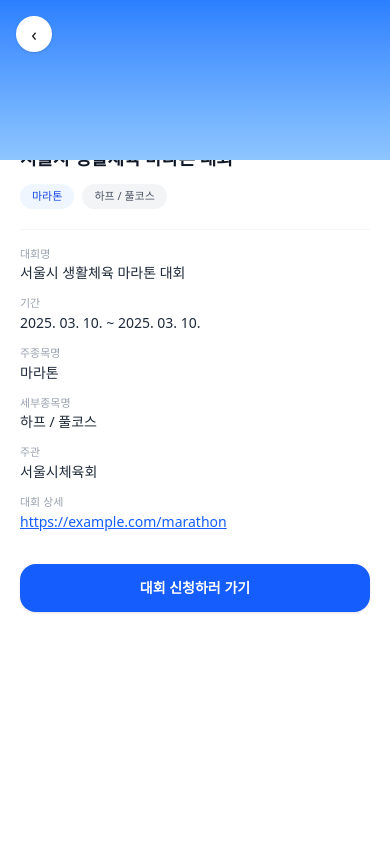
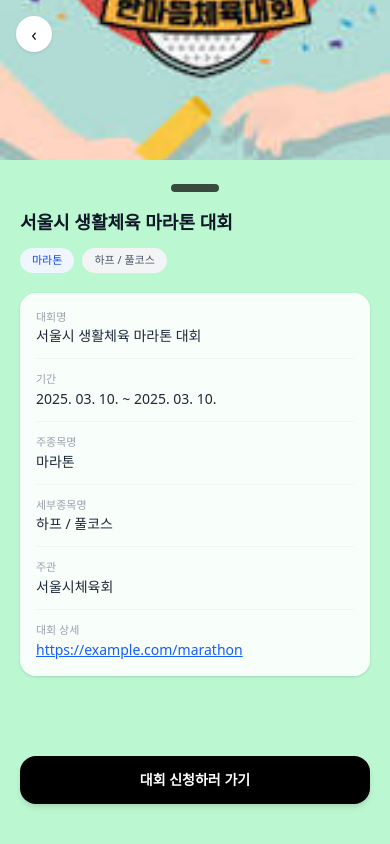
Before and after one commit to 2025-KSPO-Project/kspo_frontend, a Next.js app: page /competitions/1 in a window 390 px wide. Built offline with nearby package versions, Linux system fonts and the light colour scheme; no server answers.

Commit message:
style: :iphone: 체육대회 상세 페이지 퍼블리싱 수정

```diff
--- a/src/app/competitions/[id]/page.tsx
+++ b/src/app/competitions/[id]/page.tsx
@@ -22,9 +22,7 @@ export default function CompetitionDetailPage() {
   const router = useRouter();
   const params = useParams<{ id: string }>();
 
-  // useParams가 string | string[] 가능성이 있어서 방어적으로 처리
   const id = Array.isArray(params.id) ? params.id[0] : params.id;
-
   const competition = competitionsMock.find((c) => c.id === id);
 
   if (!competition) {
@@ -44,25 +42,36 @@ export default function CompetitionDetailPage() {
   }
 
   return (
-    <div className="flex min-h-screen flex-col ">
-      <header className="relative h-40 w-full bg-linear-to-b from-blue-500 to-blue-300 px-4 pt-4">
+    <div className="flex min-h-screen flex-col">
+      {/* 상단 배경 + 뒤로가기 버튼 */}
+      <header className="relative h-40 w-full overflow-hidden px-4 pt-4">
+        {/* 배경 이미지 */}
+        <div
+          className="absolute inset-0 bg-cover bg-center"
+          style={{
+            backgroundImage: 'url("/images/demo-competition-header.png")',
+          }}
+        />
+        {/* 리스트 페이지와 동일한 위치의 뒤로가기 버튼 */}
         <button
           type="button"
           onClick={() => router.back()}
-          className="cursor-pointer flex h-9 w-9 items-center justify-center rounded-full bg-white shadow-sm"
+          className="cursor-pointer absolute left-4 top-4 flex h-9 w-9 items-center justify-center rounded-full bg-white shadow-sm"
         >
           <span className="text-lg leading-none">‹</span>
         </button>
       </header>
 
-      {/* 내용 카드 */}
-      <main className="-mt-10 flex-1 rounded-t-3xl bg-white px-5 pb-8 pt-6 shadow-[0_-6px_20px_rgba(0,0,0,0.04)]">
-        {/* 대회명 */}
+      {/* 내용 영역 */}
+      <main className="flex-1 rounded-full px-5 pb-8 pt-6 flex flex-col">
+        {/* 상단 둥근 구분선(handle) */}
+        <div className="mx-auto mb-4 h-2 w-12 rounded-full bg-black/70" />
+
+        {/* 제목 + 태그 */}
         <h1 className="text-lg font-semibold text-gray-900">
           {competition.name}
         </h1>
 
-        {/* 간단 태그들 (주종목, 세부종목) */}
         <div className="mt-3 flex flex-wrap gap-2 text-[11px]">
           <span className="rounded-full bg-blue-50 px-3 py-1 font-medium text-blue-700">
             {competition.mainEvent}
@@ -72,34 +81,34 @@ export default function CompetitionDetailPage() {
           </span>
         </div>
 
-        {/* 구분선 */}
-        <div className="mt-5 h-px w-full bg-gray-100" />
-
-        {/* 세부 정보 */}
-        <section className="mt-4 space-y-3 text-sm text-gray-800">
-          <div>
+        {/* 상세 정보 카드 */}
+        <section className="mt-5 rounded-2xl bg-white/90 p-4 shadow-sm">
+          <div className="space-y-3 text-sm text-gray-800">
+            <div className="border-b border-gray-100 pb-3 last:border-none">
               <p className="text-[11px] font-medium text-gray-400">대회명</p>
               <p className="mt-0.5">{competition.name}</p>
             </div>
 
-          <div>
+            <div className="border-b border-gray-100 pb-3 last:border-none">
               <p className="text-[11px] font-medium text-gray-400">기간</p>
               <p className="mt-0.5">
                 {formatPeriod(competition.startDate, competition.endDate)}
               </p>
             </div>
 
-          <div>
+            <div className="border-b border-gray-100 pb-3 last:border-none">
               <p className="text-[11px] font-medium text-gray-400">주종목명</p>
               <p className="mt-0.5">{competition.mainEvent}</p>
             </div>
 
-          <div>
-            <p className="text-[11px] font-medium text-gray-400">세부종목명</p>
+            <div className="border-b border-gray-100 pb-3 last:border-none">
+              <p className="text-[11px] font-medium text-gray-400">
+                세부종목명
+              </p>
               <p className="mt-0.5">{competition.subEvent}</p>
             </div>
 
-          <div>
+            <div className="border-b border-gray-100 pb-3 last:border-none">
               <p className="text-[11px] font-medium text-gray-400">주관</p>
               <p className="mt-0.5">{competition.organizer}</p>
             </div>
@@ -114,12 +123,13 @@ export default function CompetitionDetailPage() {
                 {competition.officialUrl}
               </Link>
             </div>
+          </div>
         </section>
 
-        {/* 하단 버튼 */}
+        {/* 하단 버튼: 맨 밑에 고정되도록 mt-auto */}
         <button
           type="button"
-          className="mt-8 h-12 w-full rounded-2xl bg-blue-600 text-sm font-semibold text-white shadow-sm"
+          className="mt-auto mb-2 h-12 w-full rounded-2xl bg-black text-sm font-semibold text-white shadow-md"
         >
           대회 신청하러 가기
         </button>
```
Also changed, not shown: public/images/demo-competition-header.png (added). Lines whose indentation alone changed are shown as unchanged.
